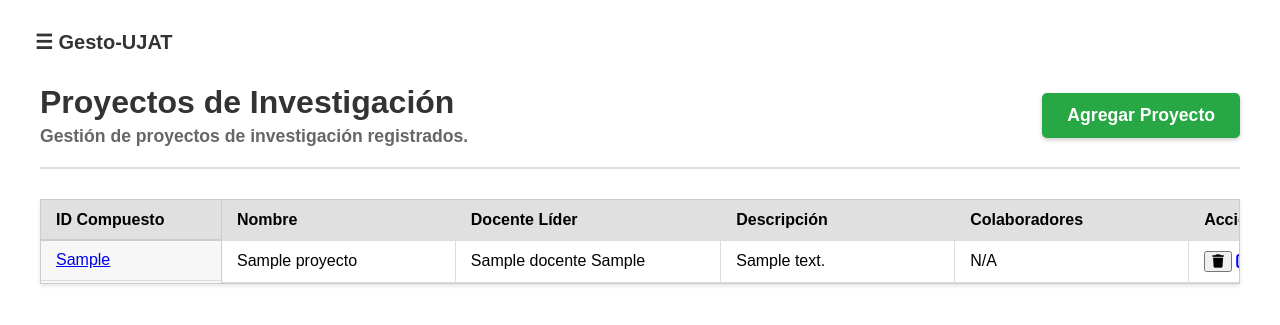
After one commit to T0L0QUER0/DOCENTES, a Django app: page /proyectos/ in a window 1280 px wide. The commit adds this page. Shown: the top 325 px of the page. Run offline with Django 5.2, Linux system fonts and the light colour scheme; tables that the repository leaves empty hold one stand-in row (values such as "Sample post"); parts of the project's set-up code (start-up, migrations or seed data) failed here and were passed over.

Commit message:
Proyectos terminado y cerrar sesion v1

```diff
--- a/appDocentes/static/Styles/base.css
+++ b/appDocentes/static/Styles/base.css
@@ -19,7 +19,7 @@ body {
     width: 100%; /* Cubre todo el ancho de la ventana */
     top: 0;
     left: 0;
-    background: #28a745; /* Color negro con 50% de transparencia */
+    background: rgba(0, 0, 0, 0.5); /* Color negro con 50% de transparencia */
     z-index: 1000; /* Se coloca por encima del contenido principal, pero debajo del menú */
 }
 
@@ -68,12 +68,13 @@ body {
 }
 
 .sidebar a {
-    padding: 15px 8px 15px 32px;
+    padding: 15px 10px 15px 20px;
     text-decoration: none;
     font-size: 18px;
     color: #818181;
     display: block; /* Asegura que cada enlace ocupe toda la línea */
     transition: 0.3s;
+    box-sizing: border-box;
 }
 
 .sidebar a:hover {
@@ -103,3 +104,33 @@ body {
     padding-right: 0;
     /* Los demás estilos de page-header pueden permanecer como estaban */
 }
+
+
+/* Estilo para los iconos dentro del menú */
+.sidebar a i {
+    margin-right: 10px;
+    width: 20px; /* Asegura alineación si usas diferentes iconos */
+    text-align: center;
+}
+
+
+
+/* Estilo específico para el botón de Cerrar Sesión */
+.sidebar .logout-link {
+    /* Ya no necesita position: absolute; Flexbox lo maneja */
+
+    /* Estilos visuales para destacarlo */
+    background-color: #f4f4f4;
+    color: #cc0000;
+    border-top: 1px solid #ddd;
+    /* Asegura que el padding interno no cambie el tamaño del sidebar */
+    box-sizing: border-box;
+    padding: 15px 10px 15px 20px;/* Ajusta el padding para que coincida con otros enlaces */
+    text-decoration: none;
+    transition: background-color 0.3s;
+    font-weight: bold;
+}
+
+.sidebar .logout-link:hover {
+    background-color: #ddd;
+}
--- a/appDocentes/static/Styles/registro.css
+++ b/appDocentes/static/Styles/registro.css
@@ -7,7 +7,7 @@ body {
 
 .page-container {
     width: 100%;
-    max-width: 2000px;
+    max-width: 1200px;
     margin: 0 auto;
     background-color: #fff;
     border-radius: 8px;
--- a/appDocentes/templates/base.html
+++ b/appDocentes/templates/base.html
@@ -5,8 +5,9 @@
 <head>
     <meta charset="UTF-8">
     <meta name="viewport" content="width=device-width, initial-scale=1.0">
-    <title>{% block title %}Tu Aplicación{% endblock %}</title>
+    <title>{% block title %}Gesto-UJAT{% endblock %}</title>
     <link rel="stylesheet" href="{% static 'Styles/base.css' %}">
+    <link rel="stylesheet" href="https://cdnjs.cloudflare.com/ajax/libs/font-awesome/6.5.1/css/all.min.css">
     {% block extra_css %}
     {% endblock %}
 </head>
@@ -17,11 +18,15 @@
     <div id="mySidebar" class="sidebar">
         <a href="javascript:void(0)" class="closebtn" onclick="closeNav()">&times;</a>
 
-        <a href="{% url 'home' %}">Inicio</a>
-        <a href="{% url 'registro' %}" class="{% if request.path == '/registro/' %}active{% endif %}">Registro de Docentes</a>
-        <a href="#">Reportes</a>
-        <a href="#">Configuración</a>
-    </div>
+        <a href="{% url 'home' %}"><i class="fa-solid fa-house-chimney"></i> Inicio</a>
+        <a href="{% url 'registro' %}" class="{% if request.path == '/registro/' %}active{% endif %}"><i class="fa-solid fa-user-plus"></i> Registro de Docentes</a>
+        <a href="{% url 'lista_proyectos' %}" class="{% if 'proyectos' in request.path %}active{% endif %}"><i class="fa-solid fa-flask-vial"></i> Proyectos de Investigación</a>
+        <a href="#"><i class="fa-solid fa-gear"></i> Configuración</a>
+
+        <a href="{% url 'login' %}" class="logout-link">
+            <i class="fa-solid fa-right-from-bracket"></i> Cerrar Sesión
+        </a>
+        </div>
 
     <div id="main">
 
@@ -34,7 +39,8 @@
             {% endblock %}
         </div>
 
-    </div> <script>
+    </div>
+    <script>
         function openNav() {
             document.getElementById("mySidebar").style.width = "250px";
             document.getElementById("main").style.marginLeft = "250px";
--- /dev/null
+++ b/appDocentes/templates/proyectos.html
@@ -0,0 +1,98 @@
+{% extends "base.html" %}
+
+{% block title %}Proyectos de Investigación{% endblock %}
+
+{% block extra_css %}
+{% load static %}
+<link rel="stylesheet" href="{% static 'Styles/home.css' %}">
+{% endblock %}
+
+{% block content %}
+
+    <section class="page-header">
+        <div class="page-titles">
+            <h1>Proyectos de Investigación</h1>
+            <h2>Gestión de proyectos de investigación registrados.</h2>
+        </div>
+        <div class="div-button">
+            <a href="{% url 'agregar_proyecto' %}" class="add-professor-button">
+                Agregar Proyecto
+            </a>
+        </div>
+    </section>
+
+    <section>
+        <div class="table-container">
+
+            <div class="fixed-column-wrapper">
+                <table class="fixed-table">
+                    <thead>
+                        <tr>
+                            <th>ID Compuesto</th>
+                        </tr>
+                    </thead>
+                    <tbody>
+                        {% for proyecto in proyectos %}
+                        <tr>
+                            <td>
+                                <a href="{% url 'editar_proyecto' pk=proyecto.ID_Compuesto %}" class="edit-link">
+                                    {{ proyecto.ID_Compuesto }}
+                                </a>
+                            </td>
+                        </tr>
+                        {% endfor %}
+                    </tbody>
+                </table>
+            </div>
+
+            <div class="scrollable-content-wrapper">
+                <table class="scrollable-table">
+                    <thead>
+                        <tr>
+                            <th>Nombre</th>
+                            <th>Docente Líder</th>
+                            <th>Descripción</th>
+                            <th>Colaboradores</th>
+                            <th>Acciones</th>  </tr>
+                    </thead>
+                    <tbody>
+                        {% for proyecto in proyectos %}
+                        <tr>
+                            <td>{{ proyecto.Nombre }}</td>
+                            <td>{{ proyecto.claveDocente.Nombre }} {{ proyecto.claveDocente.ApellidoP }}</td>
+                            <td>{{ proyecto.Descripcion|truncatechars:100 }}</td>
+                            <td>
+                                {% for colaborador in proyecto.Colaboradores.all %}
+                                    {{ colaborador.Nombre|slice:":1" }}. {{ colaborador.ApellidoP }}
+                                    {% if not forloop.last %}, {% endif %}
+                                {% empty %}
+                                    N/A
+                                {% endfor %}
+                            </td>
+
+                            <td>
+                                <form method="post" action="{% url 'eliminar_proyecto' pk=proyecto.ID_Compuesto %}"     style="display: inline-block;">
+                                    {% csrf_token %}
+                                    <button type="submit" class="delete-link"
+                                            onclick="return confirm('¿Estás seguro de que deseas eliminar el proyecto {{ proyecto.ID_Compuesto }}?');">
+                                        <i class="fa-solid fa-trash"></i>
+                                    </button>
+                                </form>
+
+                                <a href="{% url 'editar_proyecto' pk=proyecto.ID_Compuesto %}" class="edit-link">
+                                    <i class="fa-solid fa-pen-to-square"></i>
+                                </a>
+                            </td>
+                        </tr>
+                        {% empty %}
+                        <tr>
+                            <td colspan="5" style="text-align: center;">No hay proyectos de investigación registrados todavía.</td>
+                        </tr>
+                        {% endfor %}
+                    </tbody>
+                </table>
+            </div>
+        </div>
+    </section>
+
+{% endblock %}
--- a/appDocentes/urls.py
+++ b/appDocentes/urls.py
@@ -7,5 +7,9 @@ urlpatterns = [
     path('recup_pass/', views.recup_pass, name="recup_pass"),
     path('home/', views.home, name="home"),
     path('registro/', views.registro, name="registro"),
-    path('editar/<str:clave_docente>/', views.edicion_docente, name='docente_edit')
+    path('editar/<str:clave_docente>/', views.edicion_docente, name='docente_edit'),
+    path('proyectos/', views.lista_proyectos, name="lista_proyectos"),
+    path('nuevo_proyecto/', views.agregar_proyecto_general, name="agregar_proyecto"),
+    path('proyectos/editar/<str:pk>/', views.editar_proyecto, name="editar_proyecto"),
+    path('proyectos/eliminar/<str:pk>/', views.eliminar_proyecto, name="eliminar_proyecto"),
 ]
--- a/appDocentes/views.py
+++ b/appDocentes/views.py
@@ -1,10 +1,10 @@
 from django.shortcuts import render, redirect
 from django.http import HttpResponse, JsonResponse
-from .forms import DocenteForm, DocenteEdit
+from .forms import DocenteForm, DocenteEdit, ProyectoInvestigacionForm
 from django.shortcuts import render, get_object_or_404
-from .models import Docente, Division, ProgramaEducativo, AreaConocimiento
+from .models import Docente, Division, ProgramaEducativo, AreaConocimiento, Proyectos
 from datetime import date
-
+from django.db import IntegrityError
 
 def login(request):
     if request.method == 'POST':
@@ -32,7 +32,6 @@ def home(request):
 
     docentes_qs = Docente.objects.filter(**filtros).select_related('division').order_by('ApellidoP')
 
-    # Antiguedad
     docentes_con_antiguedad = []
     for docente in docentes_qs:
         antiguedad_anios = hoy.year - docente.FechaIngreso.year
@@ -96,3 +95,105 @@ def edicion_docente(request, clave_docente):
         'docente': docente,
     }
     return render(request, 'edicion_docente.html', context)
+
+
+
+
+def lista_proyectos(request):
+    proyectos = Proyectos.objects.all()
+    context = {
+        'proyectos': proyectos,
+        'titulo': 'Proyectos de Investigación'
+    }
+    return render(request, 'proyectos.html', context)
+
+
+def agregar_proyecto_general(request):
+    """Muestra el formulario para agregar un proyecto, incluyendo la selección del docente y colaboradores."""
+
+    if request.method == 'POST':
+        form = ProyectoInvestigacionForm(request.POST) # <--- Usando ProyectosForm
+        if form.is_valid():
+            try:
+                # 1. Guardar la instancia (SIN guardar la relación Muchos a Muchos aún)
+                proyecto = form.save(commit=False)
+
+                # 2. Guardar la instancia principal (Ejecuta el .save() con la lógica del ID Compuesto)
+                proyecto.save()
+
+                # 3. Guardar la lista de Colaboradores (Muchos a Muchos)
+                form.save_m2m() # ¡Paso necesario para ManyToManyField!
+
+                return redirect('lista_proyectos')
+
+            except IntegrityError:
+                # Error en caso de clave primaria duplicada (ID_Compuesto)
+                form.add_error(None, "Ya existe un proyecto con ese ID base para el Docente Líder seleccionado.")
+
+        # Si no es válido o hay IntegrityError, se renderiza el formulario con errores
+    else:
+        form = ProyectoInvestigacionForm() # <--- Usando ProyectosForm
+
+    context = {
+        'form': form,
+        'titulo': "Agregar Nuevo Proyecto",
+    }
+    return render(request, 'agregar_proyecto.html', context)
+
+
+
+def editar_proyecto(request, pk):
+    """
+    Permite editar un proyecto existente.
+    Recibe el pk (ID_Compuesto) del proyecto.
+    """
+    # Recupera la instancia del proyecto, si no existe lanza un 404
+    proyecto = get_object_or_404(Proyectos, ID_Compuesto=pk)
+    if request.method == 'POST':
+        # Inicializa el formulario con los datos POST y la instancia existente
+        form = ProyectoInvestigacionForm(request.POST, instance=proyecto)
+        if form.is_valid():
+            try:
+                # 1. Guarda la instancia sin guardar la relación ManyToMany (Colaboradores)
+                proyecto_editado = form.save(commit=False)
+
+                # NOTA: No es necesario llamar a proyecto_editado.save() aquí
+                # si no cambias el claveDocente/IdProyecto_Base, pero lo haremos por seguridad
+                proyecto_editado.save()
+                # 2. Guarda la relación Muchos a Muchos (Colaboradores)
+                form.save_m2m()
+                # Redirige a la lista de proyectos después de la edición exitosa
+                return redirect('lista_proyectos')
+            except IntegrityError:
+                # Esto maneja si la edición genera un ID_Compuesto duplicado
+                form.add_error(None, "La combinación de Docente Líder e ID Base ya existe en otro proyecto.")
+    else:
+        # Método GET: Inicializa el formulario con la instancia actual del proyecto
+        form = ProyectoInvestigacionForm(instance=proyecto)
+    context = {
+        'form': form,
+        'titulo': f"Editar Proyecto: {proyecto.ID_Compuesto}",
+        'es_edicion': True # Flag para posibles ajustes en la plantilla
+    }
+    # Reutilizamos la misma plantilla de formulario
+    return render(request, 'agregar_proyecto.html', context)
+
+
+
+def eliminar_proyecto(request, pk):
+    """
+    Elimina un proyecto de investigación.
+    Busca la instancia por el ID_Compuesto (pk) y la elimina si el método es POST.
+    """
+    # 1. Recuperar la instancia (falla con 404 si no existe)
+    proyecto = get_object_or_404(Proyectos, ID_Compuesto=pk)
+
+    # 2. Manejar la eliminación (solo con POST)
+    if request.method == 'POST':
+        proyecto.delete()
+        # Redirige a la lista después de la eliminación
+        return redirect('lista_proyectos')
+
+    # Para el caso de que alguien intente acceder a esta URL con GET, simplemente redirigimos.
+    # Si quisieras una página de confirmación separada, aquí renderizarías ese HTML.
+    return redirect('lista_proyectos')
--- a/mysite/settings.py
+++ b/mysite/settings.py
@@ -82,7 +82,7 @@ WSGI_APPLICATION = 'mysite.wsgi.application'
 DATABASES = {
     'default': {
         'ENGINE': 'django.db.backends.mysql',
-        'NAME': 'docente_django',
+        'NAME': 'docente2',
         'USER': 'root',
         'PASSWORD': 'Royalito1!',
         'localhost': '127.0.0.1',
```
Also changed, not shown: appDocentes/forms.py (+14 -1 lines), appDocentes/models.py (+43 -8 lines), appDocentes/templates/agregar_proyecto.html (added, +65 -0 lines), appDocentes/templates/edicion_docente.html (+2 -65 lines), appDocentes/templates/formulario_docente.html (added, +65 -0 lines), appDocentes/migrations/0001_initial.py, appDocentes/migrations/0002_rename_idproyecto_proyectoinvestigacion_idproyecto_base_and_more.py (added), appDocentes/migrations/0003_rename_proyectoinvestigacion_proyecto.py (added), appDocentes/migrations/0004_rename_proyecto_proyectos.py (added), appDocentes/migrations/0005_proyectos_colaboradores_proyectos_descripcion_and_more.py (added).
